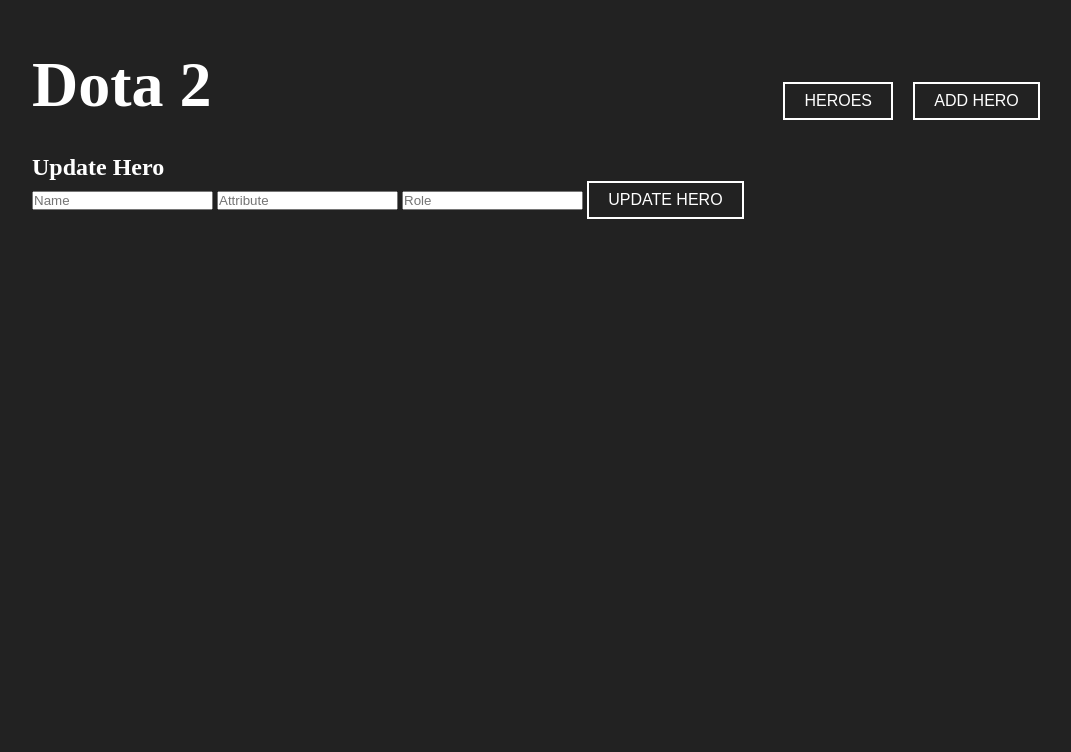
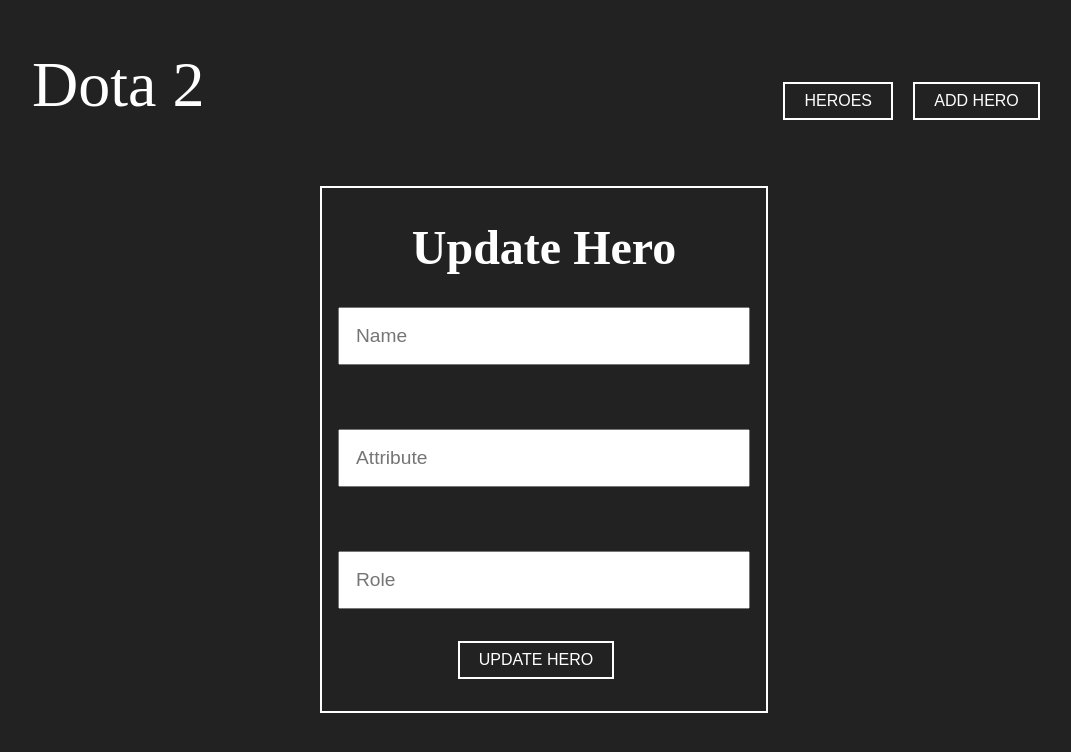
Before and after one commit to PetterFogel/rest-api, a website: page public/index.html in a window 1280 px wide. Shown: the whole page, without its empty margins (96-1167 px from the left). Drawn offline with Linux system fonts and the light colour scheme.

Commit message:
Add styling for update form content.

```diff
--- a/public/style.css
+++ b/public/style.css
@@ -35,6 +35,7 @@
 
 h1 {
     font-size: 4rem;
+    font-weight: 300;
     margin-bottom: 2rem;
 }
 
@@ -55,8 +56,9 @@
     cursor: pointer;
 }
 
-/* ADD HERO FORM */
-.add-form {
+/* ADD/UPDATE HERO FORM */
+.add-form,
+.update-form {
     background: #222;
     border: 2px solid #fff;
     display: flex;
@@ -67,11 +69,13 @@
     padding: 2rem 1rem;
 }
 
-.add-form h2 {
+.add-form h2,
+.update-form h2 {
     font-size: 3rem;
 }
 
-.add-form input {
+.add-form input,
+.update-form input {
     width: 100%;
     font-size: 1.2rem;
     margin: 2rem;
```
